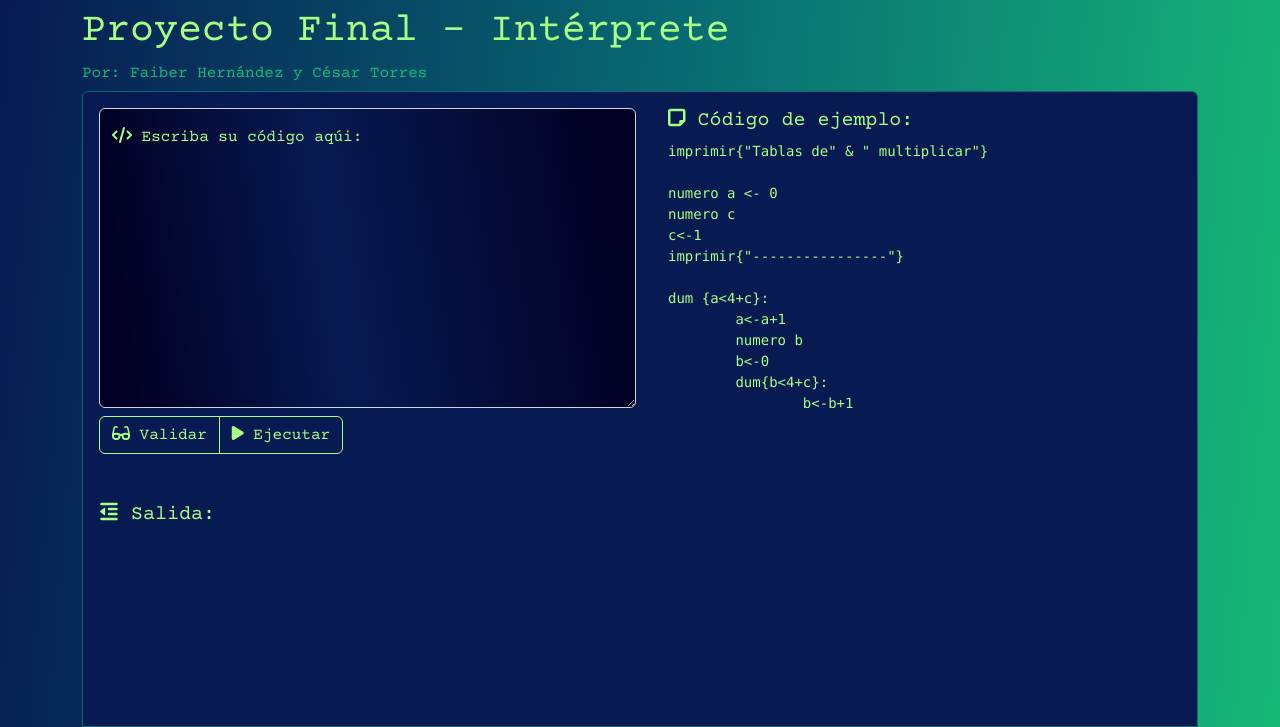
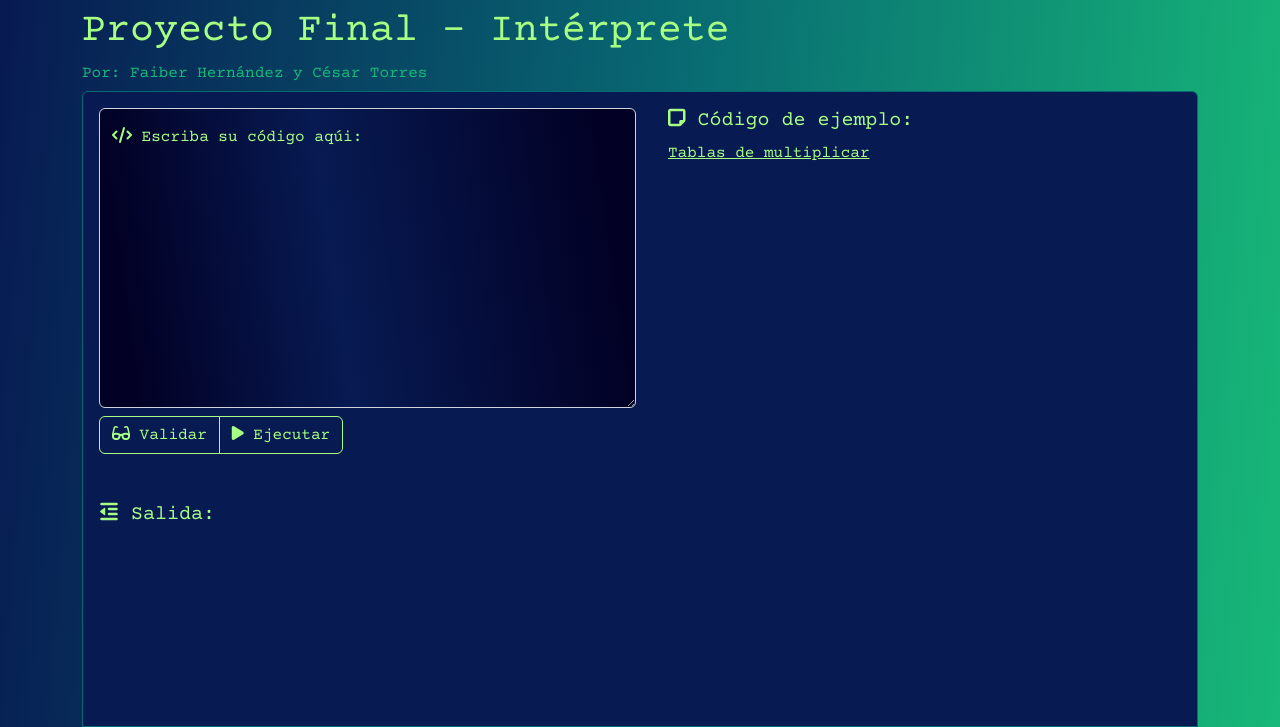
Before and after one commit to FaiberHernandez/Proyecto-Final---Int-rprete, a Django app: page / in a window 1280 px wide. Shown: the top 727 px of the page. Run offline with Django 4.2, Linux system fonts and the light colour scheme; some libraries are stand-ins or nearby versions.

Commit message:
subelo a heroku

```diff
--- a/Interprete/static/Interprete/css/styles.css
+++ b/Interprete/static/Interprete/css/styles.css
@@ -81,3 +81,8 @@
 .txAreaIn:focus {
     color: var(--paletaColor1);
 }
+
+.exItem{
+    cursor: pointer;
+    color: var(--paletaColor1);
+}
--- a/Interprete/static/Interprete/js/logicaVista.js
+++ b/Interprete/static/Interprete/js/logicaVista.js
@@ -62,6 +62,10 @@
             return false;
         }
     });
+
+    $(".exItem").click(function (e) {
+        $("#codigoDigitado").text($("#ejemploAll").text())
+    });
 });
 
 function deselect() {
--- a/Interprete/static/Interprete/py/gramatica.py
+++ b/Interprete/static/Interprete/py/gramatica.py
@@ -12,7 +12,7 @@
     'boolean' : 'BOOL',
     'real' : 'TRUE',
     'falsus' : 'FALSE',
-    'imprimir' : 'IMPRIMIR',
+    'exitus' : 'IMPRIMIR',
     'dum' : 'MIENTRAS',
     'dumnd' : 'FINMIENTRAS',
     'si' : 'IF',
--- a/Interprete/templates/vistaInterprete.html
+++ b/Interprete/templates/vistaInterprete.html
@@ -32,7 +32,7 @@
                 <div class="row row-cols-1 row-cols-md-2 g-2 mb-2">
                     <div class="col mb-2">
                         <div class="form-floating">
-                            <textarea class="form-control txAreaIn" placeholder="Leave a comment here" id="codigoDigitado"
+                            <textarea class="form-control txAreaIn" placeholder="Código aquí" id="codigoDigitado"
                                 style="height: 300px"></textarea>
                             <label for="floatingTextarea" class="floatingLabelColor" id="tituloCodigo">
                                 <i class="fa-solid fa-code"></i> Escriba su código
@@ -46,13 +46,14 @@
                     <div class="col">
                         <div class="form-floating ms-4 overflow-auto "  style="height: 300px">
                             <h5 id="expls"> <i class="fa-solid fa-note-sticky"></i> Código de ejemplo:</h5>
-                            <pre>
-imprimir{"Tablas de" & " multiplicar"}
+                            <a class="exItem">Tablas de multiplicar</a>
+                            <pre hidden = "true" id="ejemploAll">
+exitus{"Tablas de" & " multiplicar"}
 
 numero a <- 0
 numero c
 c<-1
-imprimir{"----------------"}
+exitus{"----------------"}
 
 dum {a<4+c}:
 	a<-a+1
@@ -60,9 +61,9 @@
 	b<-0
 	dum{b<4+c}:
 		b<-b+1
-		imprimir{a & " * " & b & " = " & a * b}
+		exitus{a & " * " & b & " = " & a * b}
 	dumnd
-	imprimir{"----------------"}
+	exitus{"----------------"}
 dumnd
 
 a<-9
@@ -71,23 +72,23 @@
 c<-13
 
 si{a>10}:
-	imprimir{"a es mayor que 10."}
+    exitus{"a es mayor que 10."}
 	si{b>11}:
-		imprimir{"a es mayor que 10 y b es mayor que 11."}
+        exitus{"a es mayor que 10 y b es mayor que 11."}
 		si{c>12}:
-			imprimir{"a es mayor que 10, b es mayor que 11 y c es mayor que 12."}
+            exitus{"a es mayor que 10, b es mayor que 11 y c es mayor que 12."}
 		sind
 	sind
 aluid:
-	imprimir{"a es menor o igual que 10 y vale: " & a}
+    exitus{"a es menor o igual que 10 y vale: " & a}
 sind
 
 boolean h <- 5<4
-imprimir {h}
+exitus {h}
 si{h}:
-	imprimir{"si es verdad"}
+    exitus{"si es verdad"}
 aluid:
-	imprimir{"no es verdad"}
+    exitus{"no es verdad"}
 sind
                             </pre>
                         </div>
```
